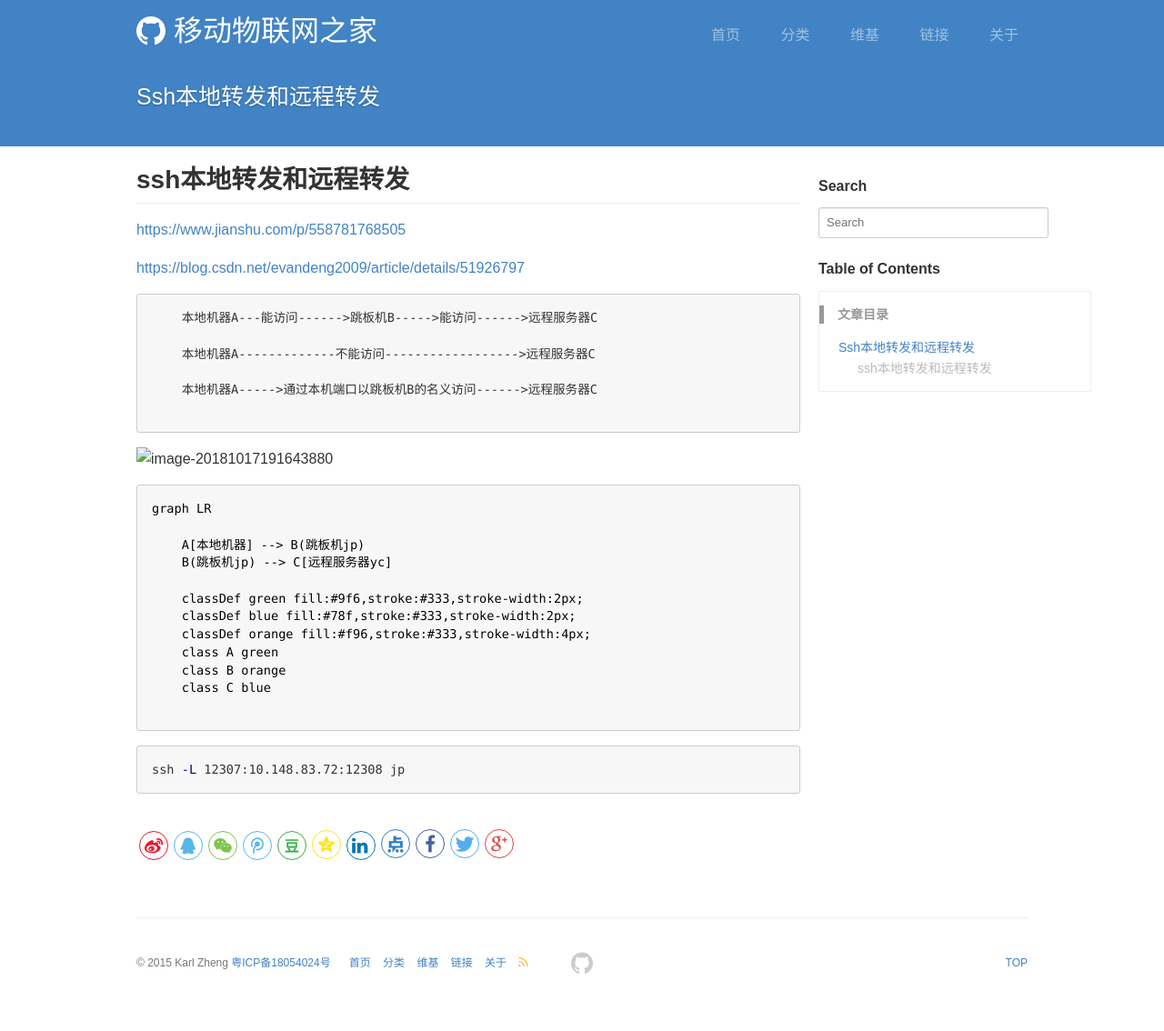
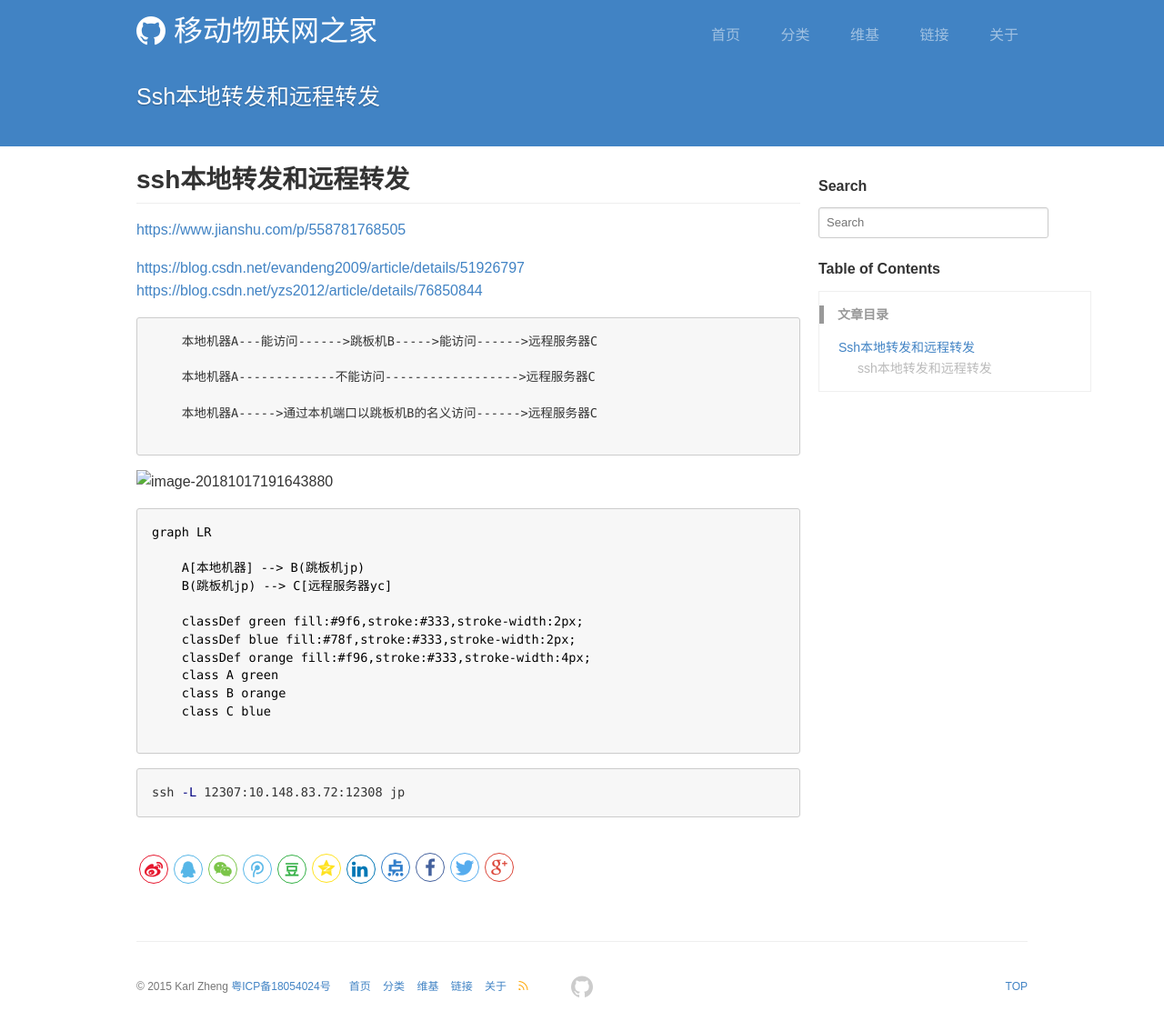
Before and after one commit to karlzheng/karlzheng.github.io, a Jekyll site: the page built from _posts/2018-10-17-ssh本地转发和远程转发.md, in a window 1280 px wide. Shown: the whole page at 91% size. Built offline with Jekyll 4.4.1, drawn with Linux system fonts in a browser that asks for light colours; comment, search, counter and statistics services are not loaded; before the commit the page ends 1108 px from its top, so only the background shows below that; part of the change alters nothing that is shown.

Commit message:
modified:   2018-10-17-ssh本地转发和远程转发.md
Signed-off-by: KarlZheng <KarlZheng@linkcm.com>

```diff
--- a/_posts/2018-10-17-ssh本地转发和远程转发.md
+++ b/_posts/2018-10-17-ssh本地转发和远程转发.md
@@ -8,6 +8,7 @@ title:
 [https://www.jianshu.com/p/558781768505](https://www.jianshu.com/p/558781768505)
 
 [https://blog.csdn.net/evandeng2009/article/details/51926797](https://blog.csdn.net/evandeng2009/article/details/51926797)
+[https://blog.csdn.net/yzs2012/article/details/76850844](https://blog.csdn.net/yzs2012/article/details/76850844)
 
 
 
```
